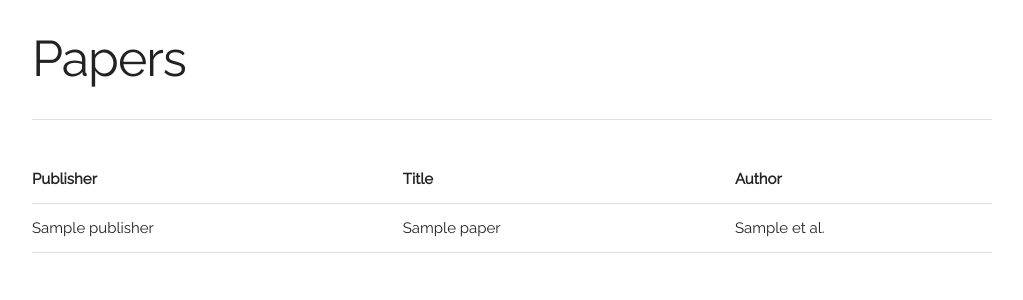
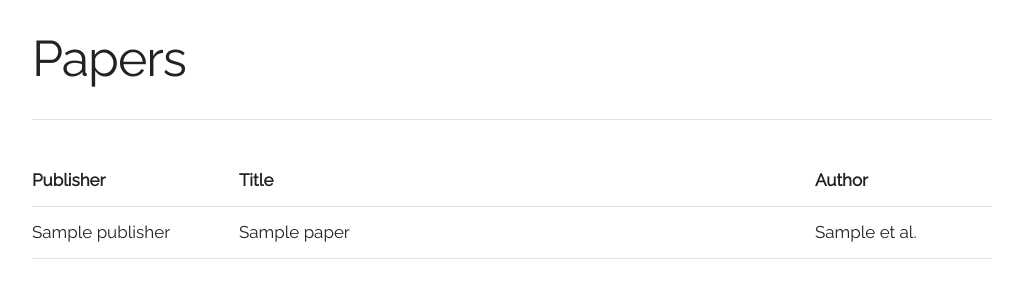
Before and after one commit to puilp0502/paperrank, a Django app: page /papers/ in a window 1280 px wide. Shown: the part 81-381 px from the top of the page, without its empty margins (128-1151 px from the left). Run offline with Django 3.2, Linux system fonts and the light colour scheme; tables that the repository leaves empty hold one stand-in row (values such as "Sample post").

Commit message:
Add basic style to paper list page

```diff
--- /dev/null
+++ b/static/css/paper_list.css
@@ -0,0 +1,12 @@
+#papers {
+    font-size: 1.7rem;
+}
+.publisher {
+    width: 20%;
+}
+.title {
+    width: 60%;
+}
+.author {
+    width: 20%;
+}
--- a/templates/ranking/paper_list.html
+++ b/templates/ranking/paper_list.html
@@ -1,15 +1,18 @@
 {% extends 'base.html' %}
 {% load static %}
 {% block title %}Papers | paperrank{% endblock %}
+{% block head %}
+  <link rel="stylesheet" href="{% static 'css/paper_list.css' %}">
+{% endblock %}
 {% block contents %}
   <h1>Papers</h1>
   <hr/>
-  <table class="u-full-width">
+  <table id="papers" class="u-full-width">
     <thead>
       <tr>
-        <th>Publisher</th>
-        <th>Title</th>
-        <th>Author</th>
+        <th class="publisher">Publisher</th>
+        <th class="title">Title</th>
+        <th class="author">Author</th>
       </tr>
     </thead>
     <tbody>
```
